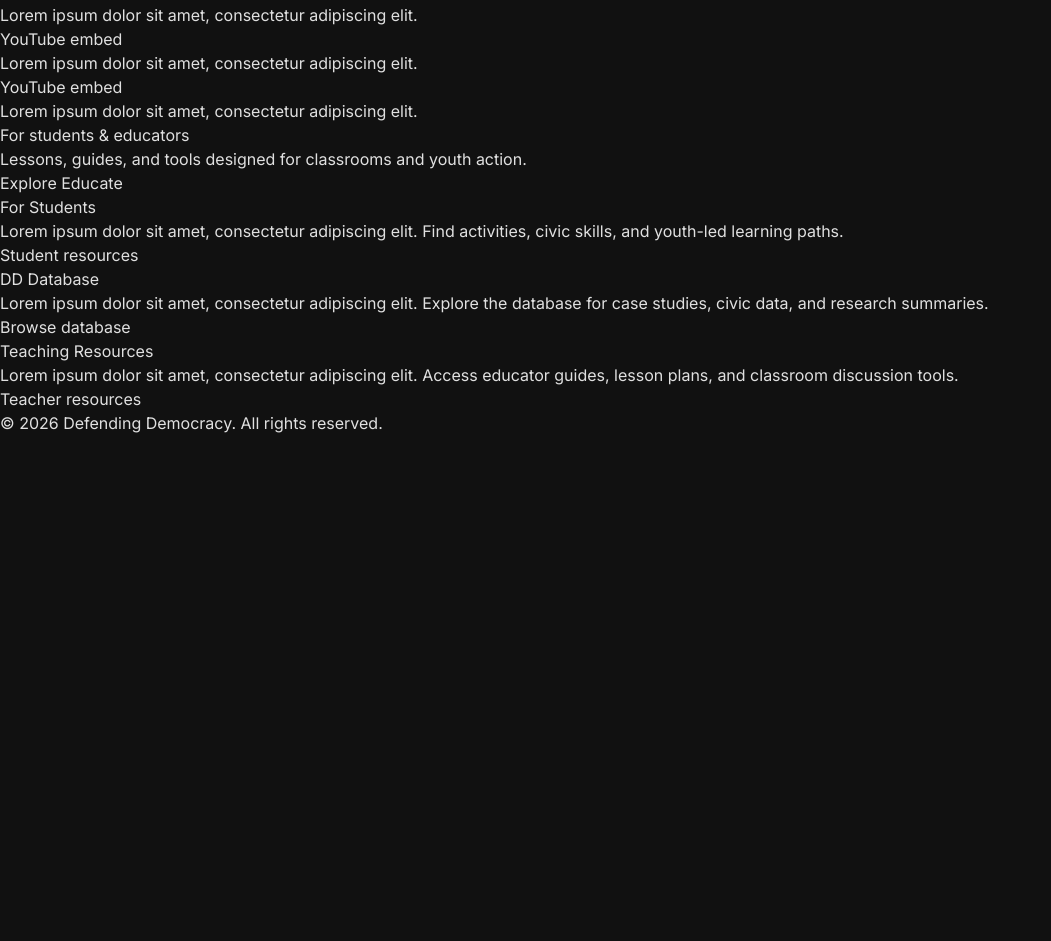
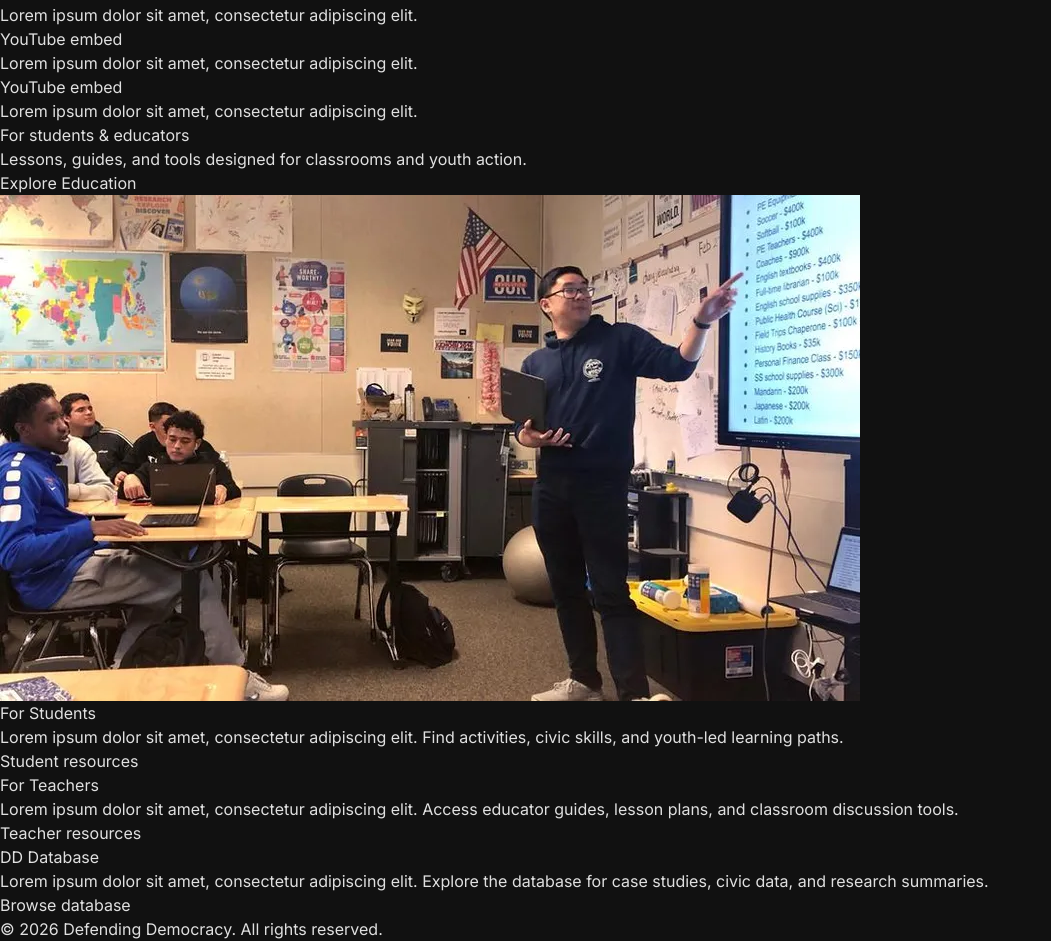
Before and after one commit to 3774HiveVoltage/Defending-Democracy, a React (Vite) app: page / in a window 1280 px wide. Shown: the part 4881-5822 px from the top of the page, without its empty margins (0-1051 px from the left). Before the commit the page ends 5316 px from the top, so only its background shows below. Built offline with nearby package versions, Linux system fonts and the light colour scheme; the HTML template or start-up script is replaced by a standard one.

Commit message:
major homepage changes

```diff
--- a/index.html
+++ b/index.html
@@ -143,7 +143,7 @@
               <p class="eyebrow">Find out what youth are doing</p>
               <h2>Discover youth-driven civic engagement in action.</h2>
               <p>Lorem ipsum dolor sit amet, consectetur adipiscing elit. Nam volutpat venenatis libero, vitae hendrerit arcu tincidunt eget. Duis et lorem ut tellus elementum aliquam.</p>
-              <a class="btn btn-outline" href="./projects.html">Explore Projects</a>
+              <a class="btn" href="./projects.html">Explore Projects</a>
             </div>
             <div class="feature-carousel-card">
               <div class="carousel-panel">
@@ -192,26 +192,32 @@
           <div class="resources-header">
             <div>
               <p class="eyebrow">For students & educators</p>
-              <h2>Lessons, guides, and tools designed for classrooms and youth action.</h2>
+              <h2 class="resources-header-title">Lessons, guides, and tools designed for classrooms and youth action.</h2>
+              <a class="btn" href="./educate.html">Explore Education</a>
             </div>
-            <a class="btn btn-outline" href="./educate.html">Explore Educate</a>
+            <img class="resources-header-image" src="./src/assets/teacher action.webp" alt="Teacher action" />
           </div>
 
           <div class="resources-grid">
             <article class="resource-card">
-              <h3>For Students</h3>
+              <h3 class="resource-titles">For Students</h3>
               <p>Lorem ipsum dolor sit amet, consectetur adipiscing elit. Find activities, civic skills, and youth-led learning paths.</p>
-              <a class="btn btn-outline" href="./students.html">Student resources</a>
+              <a class="btn" href="./students.html">Student resources</a>
             </article>
-            <article class="resource-card">
-              <h3>DD Database</h3>
-              <p>Lorem ipsum dolor sit amet, consectetur adipiscing elit. Explore the database for case studies, civic data, and research summaries.</p>
-              <a class="btn btn-outline" href="./educate.html">Browse database</a>
-            </article>
-            <article class="resource-card">
-              <h3>Teaching Resources</h3>
-              <p>Lorem ipsum dolor sit amet, consectetur adipiscing elit. Access educator guides, lesson plans, and classroom discussion tools.</p>
-              <a class="btn btn-outline" href="./educate.html">Teacher resources</a>
+
+            <article class="resource-card resource-teachers">
+              <div class="teacher-section">
+                <div>
+                  <h3 class="resource-titles">For Teachers</h3>
+                  <p>Lorem ipsum dolor sit amet, consectetur adipiscing elit. Access educator guides, lesson plans, and classroom discussion tools.</p>
+                  <a class="btn" href="./educate.html">Teacher resources</a>
+                </div>
+                <div>
+                  <h3 class="resource-titles">DD Database</h3>
+                  <p>Lorem ipsum dolor sit amet, consectetur adipiscing elit. Explore the database for case studies, civic data, and research summaries.</p>
+                  <a class="btn" href="./educate.html">Browse database</a>
+                </div>
+              </div>
             </article>
           </div>
         </section>
--- a/styles.css
+++ b/styles.css
@@ -19,7 +19,7 @@ body {
   min-height: 100vh;
 }
 a { color: inherit; text-decoration: none; }
-img { display: block; max-width: 100%; }
+img { display: block; max-width: 100%; opacity: 100%; filter: saturate(1.08) brightness(0.88) contrast(1.05); }
 
 .site-shell { max-width: 1200px; margin: 0 auto; padding: 24px 20px 60px; }
 .site-header {
@@ -76,6 +76,8 @@ img { display: block; max-width: 100%; }
   object-fit: contain;
   display: block;
   margin: 0 auto;
+  opacity: 1;
+  filter: saturate(1.08) brightness(2.08) contrast(1.05);
 }
 
 .carousel-nav { display: flex; align-items: center; justify-content: space-between; gap: 14px; margin-top: 18px; }
@@ -134,11 +136,73 @@ img { display: block; max-width: 100%; }
   box-shadow: 0 20px 45px rgba(0,0,0,0.18);
   margin-top: 24px;
 }
+.resources-header {
+  display: grid;
+  grid-template-columns: minmax(0, 1.4fr) minmax(320px, 440px);
+  align-items: center;
+  gap: 24px;
+}
+.resources-header-title {
+  margin: 0 0 12px;
+  font-size: clamp(1.8rem, 2.5vw, 2.4rem);
+  line-height: 1.05;
+}
+.resources-header-image {
+  width: 100%;
+  min-height: 260px;
+  max-height: 340px;
+  margin-top: 22px;
+  margin-bottom: 12px;
+  margin-right: 12px;
+  object-fit: cover;
+  border-radius: 24px;
+  border: 1px solid var(--line);
+}
+.resource-titles {
+  margin: 0 0 12px;
+  font-size: clamp(1.6rem, 2.0vw, 2.2rem);
+  line-height: 1.05;
+}
 .feature-grid {
   display: grid;
   grid-template-columns: 1.1fr 0.9fr;
   gap: 24px;
   align-items: center;
+}
+.resources-grid {
+  display: grid;
+  grid-template-columns: 1fr 1fr;
+  gap: 18px;
+  margin-top: 18px;
+}
+.resource-card {
+  padding: 24px;
+  border: 1px solid var(--line);
+  border-radius: 24px;
+  background: rgba(255,255,255,0.02);
+}
+.resource-card h3 {
+  margin-top: 0;
+  margin-bottom: 14px;
+}
+.resource-card p {
+  margin: 0 0 18px;
+  color: var(--muted);
+  line-height: 1.7;
+}
+.resource-teachers .teacher-section {
+  display: grid;
+  grid-template-columns: 1fr 1fr;
+  gap: 18px;
+}
+.resource-teachers .teacher-section div {
+  min-width: 0;
+}
+.resource-teachers .teacher-section h3 {
+  margin-bottom: 12px;
+}
+.resource-teachers .teacher-section p {
+  margin-bottom: 18px;
 }
 .feature-copy h2 {
   margin-top: 0;
@@ -290,7 +354,7 @@ select:hover, select:focus, input:hover, input:focus {
 
 .card-list { display: grid; gap: 12px; margin-top: 16px; }
 .static-map-frame { margin-top: 16px; padding: 12px; border: 1px solid var(--line); border-radius: 20px; background: rgba(255,255,255,0.03); }
-.static-map-frame img { width: 100%; height: auto; border-radius: 14px; object-fit: contain; }
+.static-map-frame img { width: 100%; height: auto; border-radius: 14px; object-fit: contain; opacity: 1; filter: saturate(1.08) brightness(1.78) contrast(1.08); }
 .metric-card { padding: 16px; }
 .metric-card p { margin: 4px 0 0; color: var(--muted); }
 
```
Also changed, not shown: src/assets/teacher action.webp (added).
